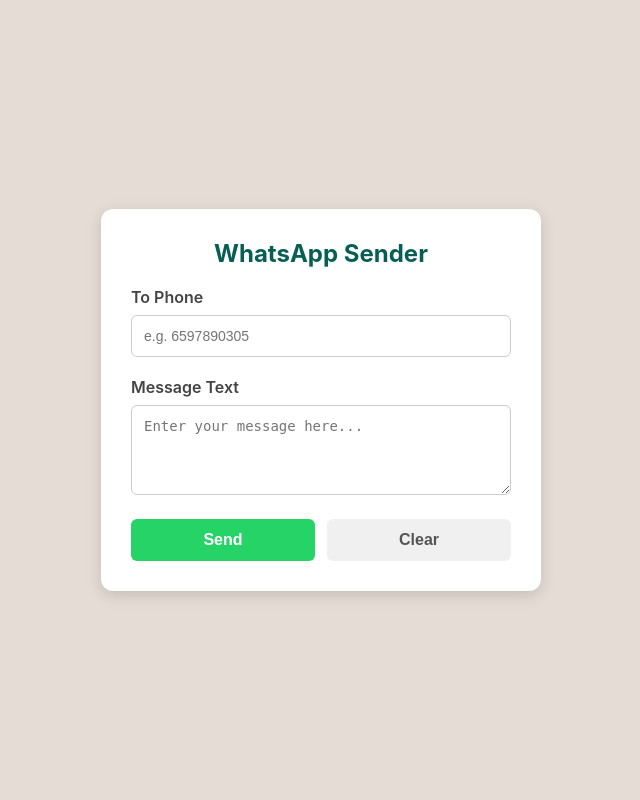
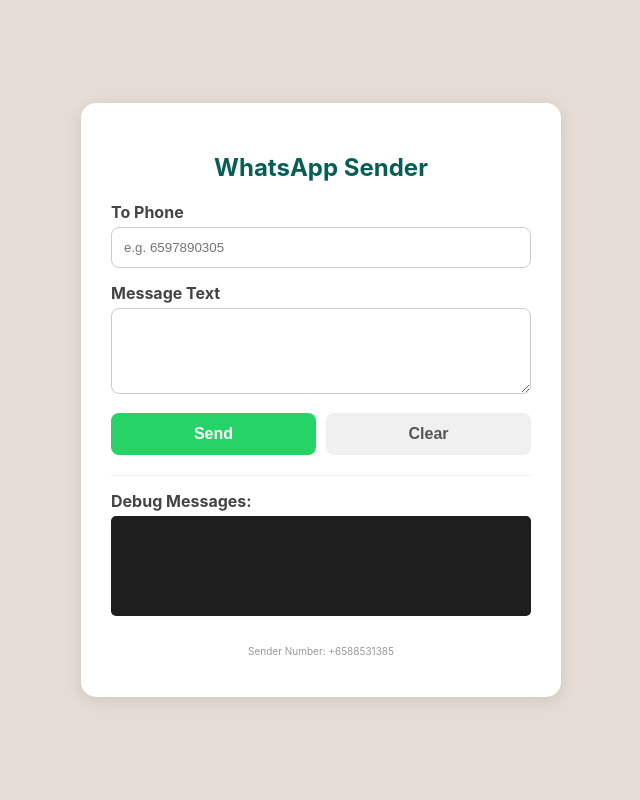
Before and after one commit to Krish1959/WhatsAPP, a FastAPI app: page / in a window 1280 px wide. Shown: the whole page, without its empty margins (319-959 px from the left). Run offline with FastAPI, Linux system fonts and the light colour scheme.

Commit message:
Ver-2 Debug

```diff
--- a/templates/index.html
+++ b/templates/index.html
@@ -3,18 +3,19 @@
 <head>
     <meta charset="UTF-8">
     <meta name="viewport" content="width=device-width, initial-scale=1.0">
-    <title>Avatar Agentic AI - Sender</title>
+    <title>WhatsApp Sender - Avatar Agentic AI</title>
     <style>
-        body { font-family: -apple-system, BlinkMacSystemFont, "Segoe UI", Roboto, Helvetica, Arial, sans-serif; display: flex; justify-content: center; align-items: center; min-height: 100vh; margin: 0; background: #e5ddd5; }
-        .card { background: white; padding: 30px; border-radius: 12px; box-shadow: 0 4px 15px rgba(0,0,0,0.15); width: 100%; max-width: 380px; }
-        h2 { color: #075e54; margin-top: 0; text-align: center; }
-        label { display: block; margin-bottom: 8px; font-weight: 600; color: #444; }
-        input, textarea { width: 100%; padding: 12px; margin-bottom: 20px; border: 1px solid #ccc; border-radius: 6px; box-sizing: border-box; font-size: 14px; }
-        .btn-group { display: flex; gap: 12px; }
-        button { flex: 1; padding: 12px; border: none; border-radius: 6px; cursor: pointer; font-size: 16px; font-weight: bold; transition: opacity 0.2s; }
+        body { font-family: -apple-system, sans-serif; display: flex; justify-content: center; align-items: center; min-height: 100vh; margin: 0; background: #e5ddd5; }
+        .card { background: white; padding: 30px; border-radius: 15px; box-shadow: 0 4px 15px rgba(0,0,0,0.1); width: 100%; max-width: 420px; }
+        h2 { color: #075e54; text-align: center; margin-bottom: 20px; }
+        label { display: block; margin-bottom: 5px; font-weight: bold; color: #444; }
+        input, textarea { width: 100%; padding: 12px; margin-bottom: 15px; border: 1px solid #ccc; border-radius: 8px; box-sizing: border-box; }
+        .btn-group { display: flex; gap: 10px; margin-bottom: 20px; }
+        button { flex: 1; padding: 12px; border: none; border-radius: 8px; cursor: pointer; font-size: 16px; font-weight: bold; }
         .btn-send { background: #25D366; color: white; }
         .btn-clear { background: #f0f0f0; color: #555; }
-        button:hover { opacity: 0.8; }
+        .debug-section { border-top: 1px solid #eee; padding-top: 15px; }
+        .debug-box { width: 100%; height: 100px; background: #1e1e1e; color: #00ff00; font-family: 'Courier New', monospace; font-size: 11px; padding: 10px; border-radius: 5px; border: none; resize: none; }
     </style>
 </head>
 <body>
@@ -22,16 +23,22 @@
         <h2>WhatsApp Sender</h2>
         <form action="/manual-send" method="post">
             <label>To Phone</label>
-            <input type="text" name="to_phone" placeholder="e.g. 6597890305" required>
+            <input type="text" name="to_phone" value="{{ last_to or '' }}" placeholder="e.g. 6597890305" required>
 
             <label>Message Text</label>
-            <textarea name="message" rows="4" placeholder="Enter your message here..." required></textarea>
+            <textarea name="message" rows="4" required>{{ last_msg or '' }}</textarea>
 
             <div class="btn-group">
                 <button type="submit" class="btn-send">Send</button>
-                <button type="reset" class="btn-clear">Clear</button>
+                <button type="reset" class="btn-clear" onclick="window.location.href='/'">Clear</button>
             </div>
         </form>
+
+        <div class="debug-section">
+            <label>Debug Messages:</label>
+            <textarea class="debug-box" readonly>{{ debug_msg }}</textarea>
+        </div>
+        <p style="text-align: center; font-size: 10px; color: #999;">Sender Number: {{ sender }}</p>
     </div>
 </body>
 </html>
```
